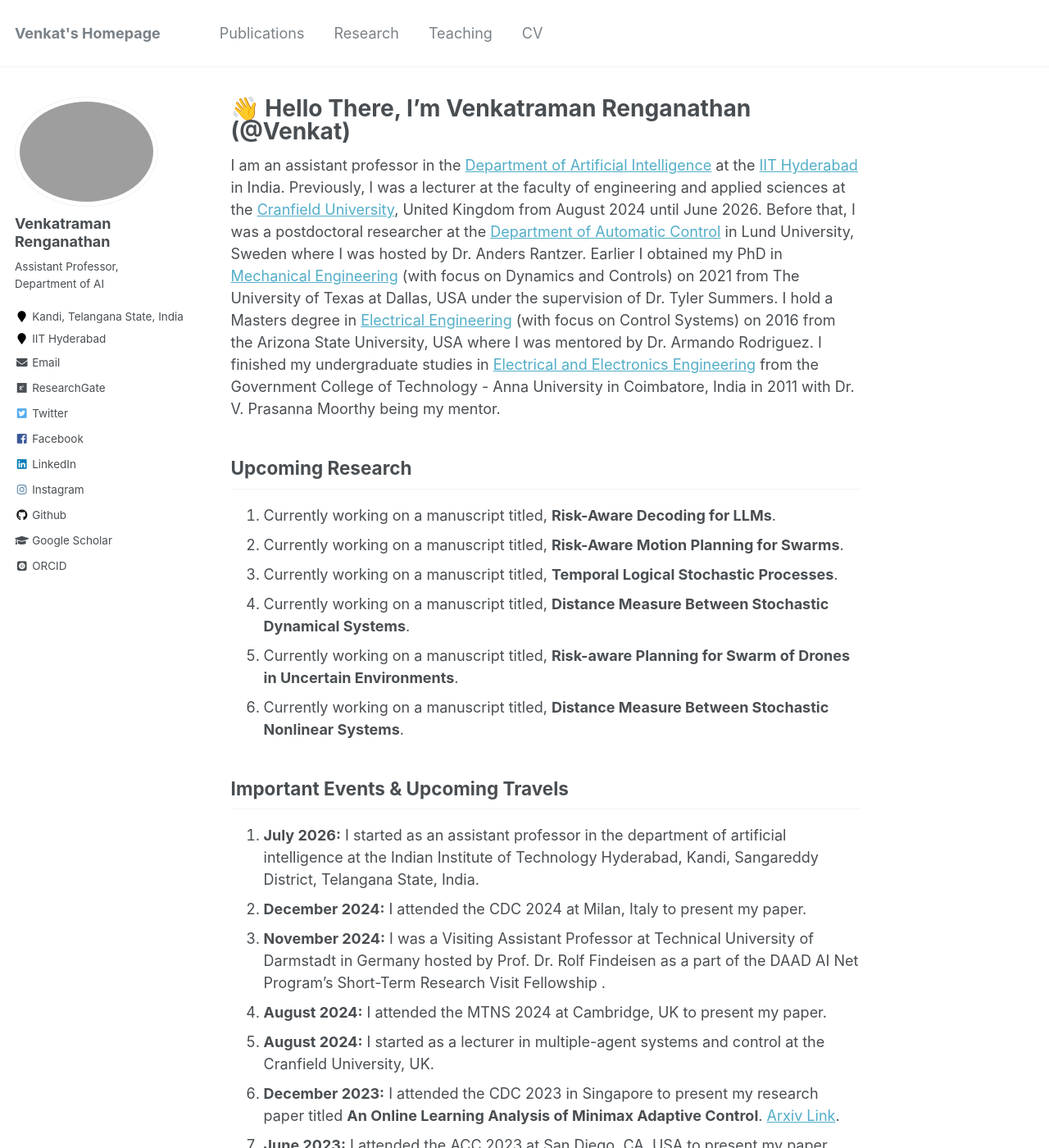
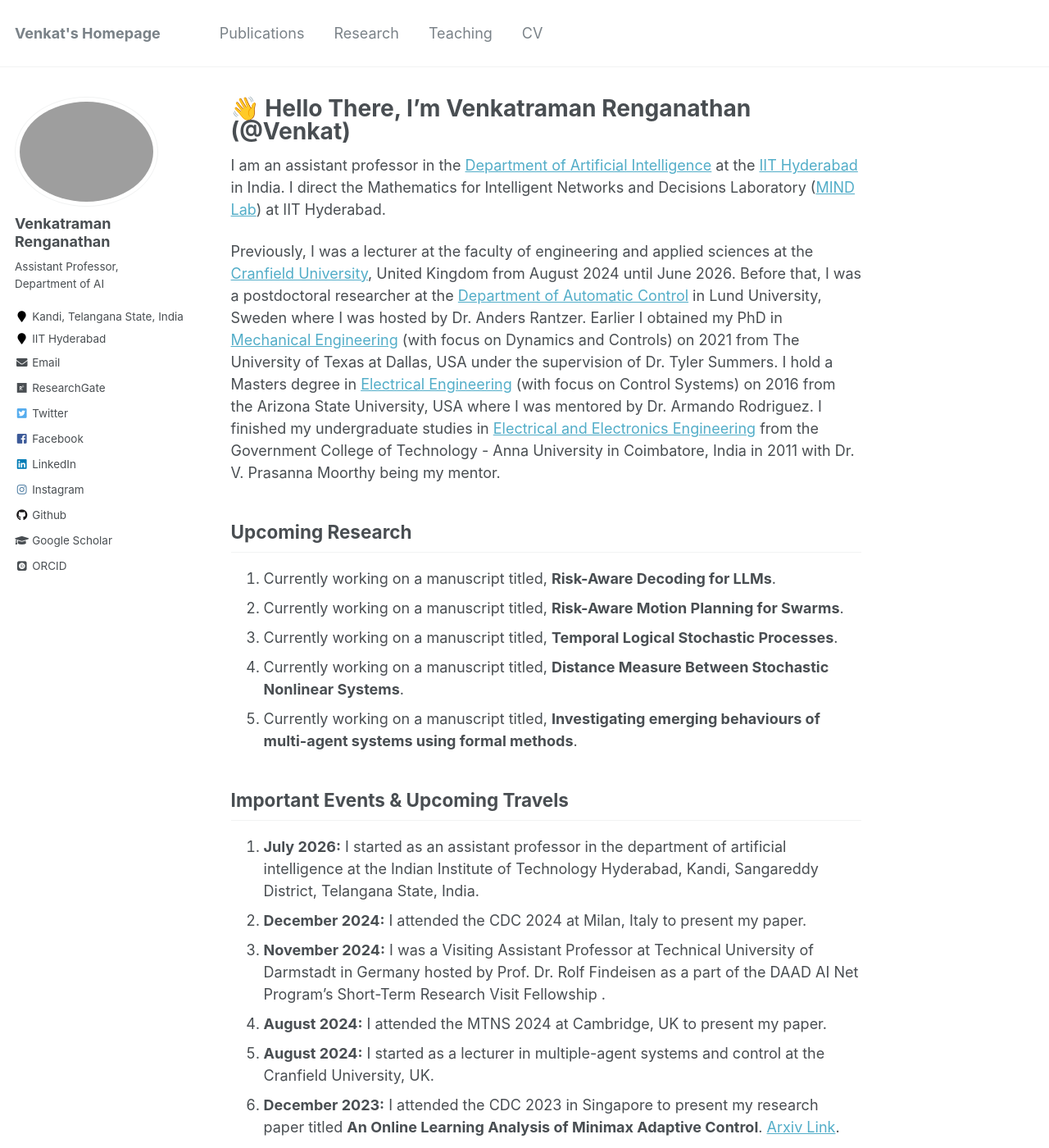
Before and after one commit to venkatramanrenganathan/venkatramanrenganathan.github.io, a Jekyll site: the page built from _pages/about.md, in a window 1280 px wide and 1400 px high. Shown: the whole window at 82% size. Built offline with Jekyll 4.4.1, drawn with Linux system fonts in a browser that asks for light colours; some web fonts are replaced.

Commit message:
Update about.md

```diff
--- a/_pages/about.md
+++ b/_pages/about.md
@@ -7,15 +7,16 @@ redirect_from:
   - /about/
   - /about.html
 ---
-I am an assistant professor in the [Department of Artificial Intelligence](https://ai.iith.ac.in/index.html) at the [IIT Hyderabad](https://www.iith.ac.in/) in India. Previously, I was a lecturer at the faculty of engineering and applied sciences at the [Cranfield University](https://profiles.cranfield.ac.uk/3240-venkatraman-renganathan), United Kingdom from August 2024 until June 2026. Before that, I was a postdoctoral researcher at the [Department of Automatic Control](https://control.lth.se) in Lund University, Sweden where I was hosted by Dr. Anders Rantzer. Earlier I obtained my PhD in [Mechanical Engineering](https://me.utdallas.edu) (with focus on Dynamics and Controls) on 2021 from The University of Texas at Dallas, USA under the supervision of Dr. Tyler Summers. I hold a Masters degree in [Electrical Engineering](https://ecee.engineering.asu.edu) (with focus on Control Systems) on 2016 from the Arizona State University, USA where I was mentored by Dr. Armando Rodriguez. I finished my undergraduate studies in [Electrical and Electronics Engineering](https://gct.ac.in/19/department-eee-about-department) from the Government College of Technology - Anna University in Coimbatore, India in 2011 with Dr. V. Prasanna Moorthy being my mentor.
+I am an assistant professor in the [Department of Artificial Intelligence](https://ai.iith.ac.in/index.html) at the [IIT Hyderabad](https://www.iith.ac.in/) in India. I direct the Mathematics for Intelligent Networks and Decisions Laboratory ([MIND Lab](https://venkatramanrenganathan.github.io/mind-lab/)) at IIT Hyderabad.
+
+Previously, I was a lecturer at the faculty of engineering and applied sciences at the [Cranfield University](https://profiles.cranfield.ac.uk/3240-venkatraman-renganathan), United Kingdom from August 2024 until June 2026. Before that, I was a postdoctoral researcher at the [Department of Automatic Control](https://control.lth.se) in Lund University, Sweden where I was hosted by Dr. Anders Rantzer. Earlier I obtained my PhD in [Mechanical Engineering](https://me.utdallas.edu) (with focus on Dynamics and Controls) on 2021 from The University of Texas at Dallas, USA under the supervision of Dr. Tyler Summers. I hold a Masters degree in [Electrical Engineering](https://ecee.engineering.asu.edu) (with focus on Control Systems) on 2016 from the Arizona State University, USA where I was mentored by Dr. Armando Rodriguez. I finished my undergraduate studies in [Electrical and Electronics Engineering](https://gct.ac.in/19/department-eee-about-department) from the Government College of Technology - Anna University in Coimbatore, India in 2011 with Dr. V. Prasanna Moorthy being my mentor.
 
 ## Upcoming Research
 1. Currently working on a manuscript titled, **Risk-Aware Decoding for LLMs**.
 1. Currently working on a manuscript titled, **Risk-Aware Motion Planning for Swarms**.
 1. Currently working on a manuscript titled, **Temporal Logical Stochastic Processes**.
-1. Currently working on a manuscript titled, **Distance Measure Between Stochastic Dynamical Systems**.
-1. Currently working on a manuscript titled, **Risk-aware Planning for Swarm of Drones in Uncertain Environments**.
 1. Currently working on a manuscript titled, **Distance Measure Between Stochastic Nonlinear Systems**.
+1. Currently working on a manuscript titled, **Investigating emerging behaviours of multi-agent systems using formal methods**.
 
 ## Important Events & Upcoming Travels
 1. **July 2026:** I started as an assistant professor in the department of artificial intelligence at the Indian Institute of Technology Hyderabad, Kandi, Sangareddy District, Telangana State, India.
```
